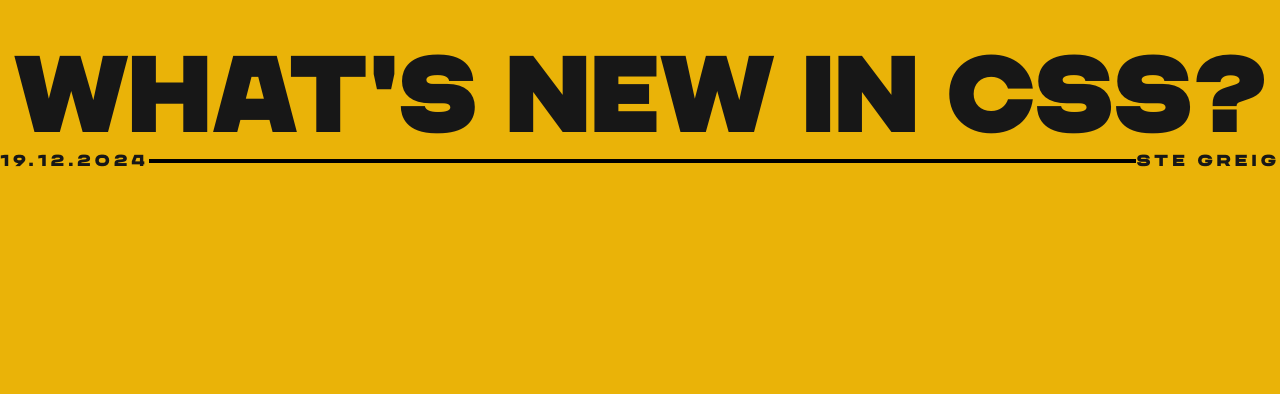
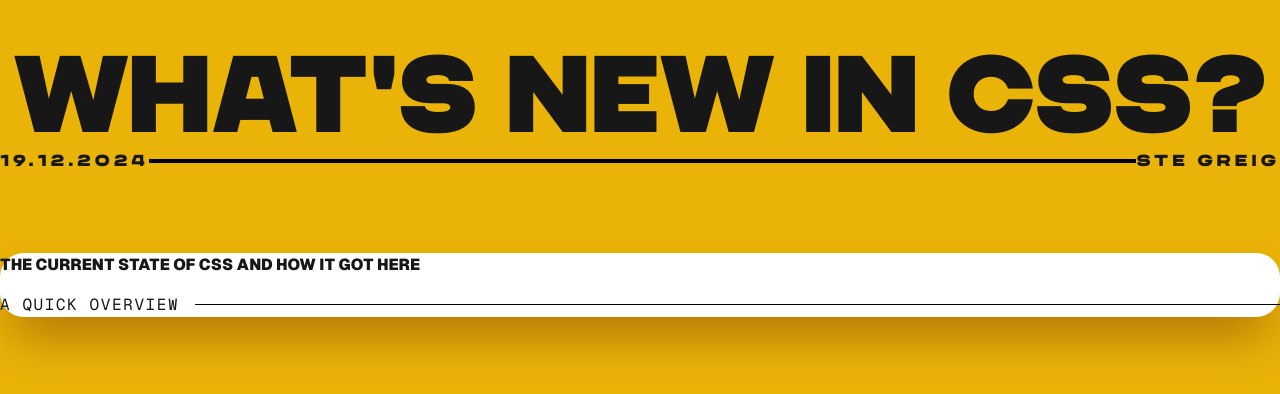
Before and after one commit to SteGreig/whats-new-in-css-training, a Next.js app: page / in a window 1280 px wide. Shown: the top 394 px of the page. Built offline with nearby package versions, Linux system fonts and the light colour scheme; what fluid-tailwind would draw is missing.

Commit message:
Initial content

```diff
--- a/app/layout.tsx
+++ b/app/layout.tsx
@@ -20,6 +20,18 @@ const chaneyUltraExt = localFont({
   weight: "400",
 });
 
+const geistSans = localFont({
+  src: "./fonts/GeistVF.woff",
+  variable: "--font-geist-sans",
+  weight: "100 900",
+});
+
+const geistMono = localFont({
+  src: "./fonts/GeistMonoVF.woff",
+  variable: "--font-geist-mono",
+  weight: "100 900",
+});
+
 export const metadata: Metadata = {
   title: "Create Next App",
   description: "Generated by create next app",
@@ -33,11 +45,11 @@ export default function RootLayout({
   return (
     <html lang="en">
       <body
-        className={`${chaneyReg.variable} ${chaneyWide.variable} ${chaneyUltraExt.variable} antialiased`}
+        className={`${geistSans.variable} ${geistMono.variable} ${chaneyReg.variable} ${chaneyWide.variable} ${chaneyUltraExt.variable} antialiased`}
       >
 
         <header className="text-center mt-10">
-          <h1 className="text-5xl text-balance sm:text-[8.5vw] leading-none uppercase tracking-tight ~mb-4/6 sm:px-0">What's new in CSS?</h1>
+          <h1 className="font-primary text-5xl text-balance sm:text-[8.5vw] leading-none uppercase tracking-tight ~mb-4/6 sm:px-0">What's new in CSS?</h1>
           <p className="font-wide ~text-base/3xl tracking-[0.3vw] flex items-center ~gap-4/8 ~px-4/8">
             <span>19.12.2024</span>
             <span className="flex-1 h-1 bg-black"></span>
--- a/app/page.tsx
+++ b/app/page.tsx
@@ -2,10 +2,15 @@ import Image from "next/image";
 
 export default function Home() {
   return (
-    <div className="">
+    <section className="w-full ~p-4/20">
+      <div className="bg-white rounded-3xl w-full max-w-screen-2xl mx-auto mt-20 ~p-6/20 shadow-2xl shadow-yellow-700">
 
+        <h2 className="">
+          <span className="~text-base/4xl font-sans font-black uppercase">The current state of CSS and how it got here</span>
+          <span className="~text-sm/lg font-mono mt-4 uppercase tracking-widest flex items-center">A Quick Overview<span className="h-px ml-4 flex-1 bg-black"></span></span>
+        </h2>
 
-
-    </div>
+      </div>
+    </section>
   );
 }
--- a/tailwind.config.ts
+++ b/tailwind.config.ts
@@ -23,7 +23,9 @@ export default {
       "4xl": "118.75rem", /* 1900px */
     },
     fontFamily: {
-      sans: ["var(--font-chaney-reg)", "sans-serif"],
+      sans: ["var(--font-geist-sans)", "sans-serif"],
+      mono: ["var(--font-geist-mono)", "sans-serif"],
+      primary: ["var(--font-chaney-reg)", "sans-serif"],
       wide: ["var(--font-chaney-wide)", "sans-serif"],
       ultraext: ["var(--font-chaney-reg-ultra-ext)", "sans-serif"],
     },
```
